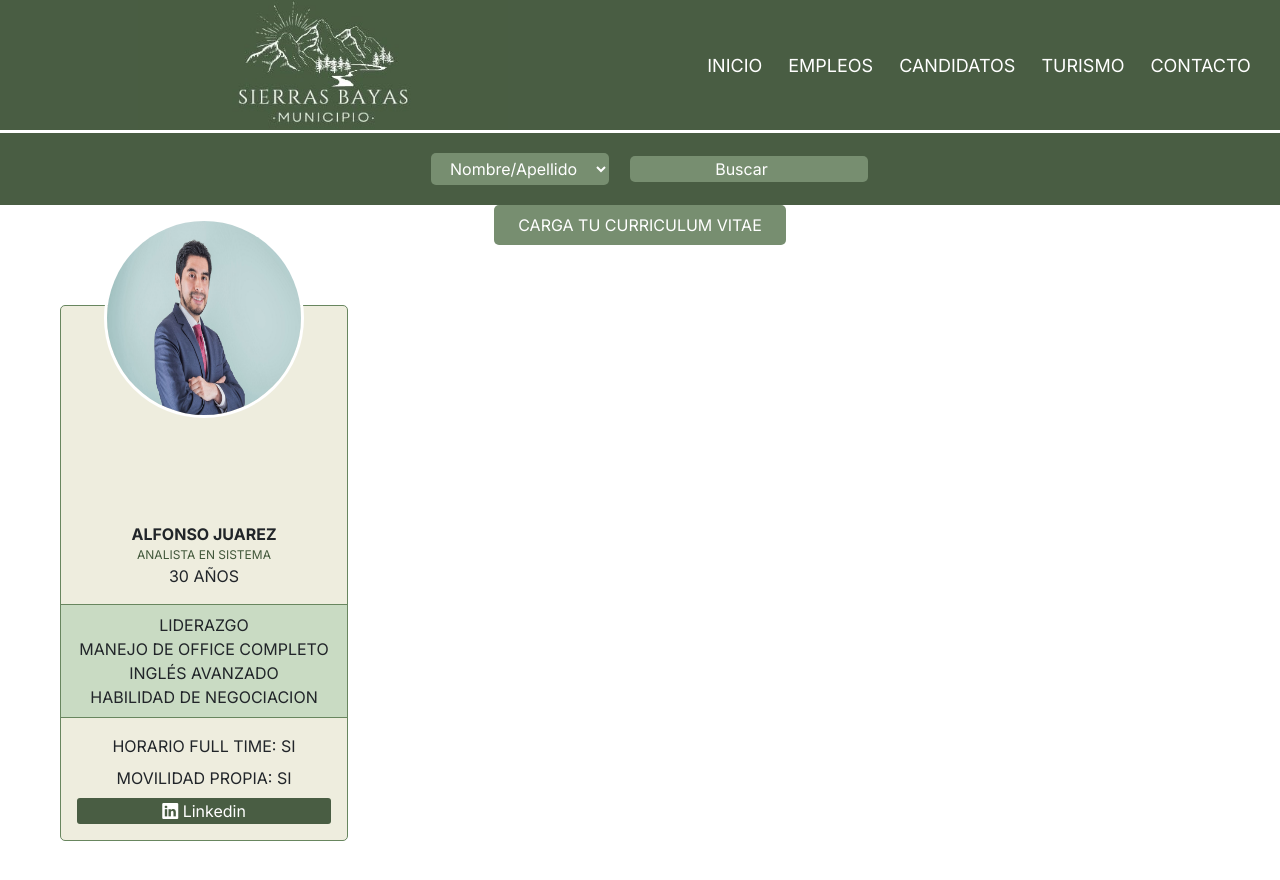
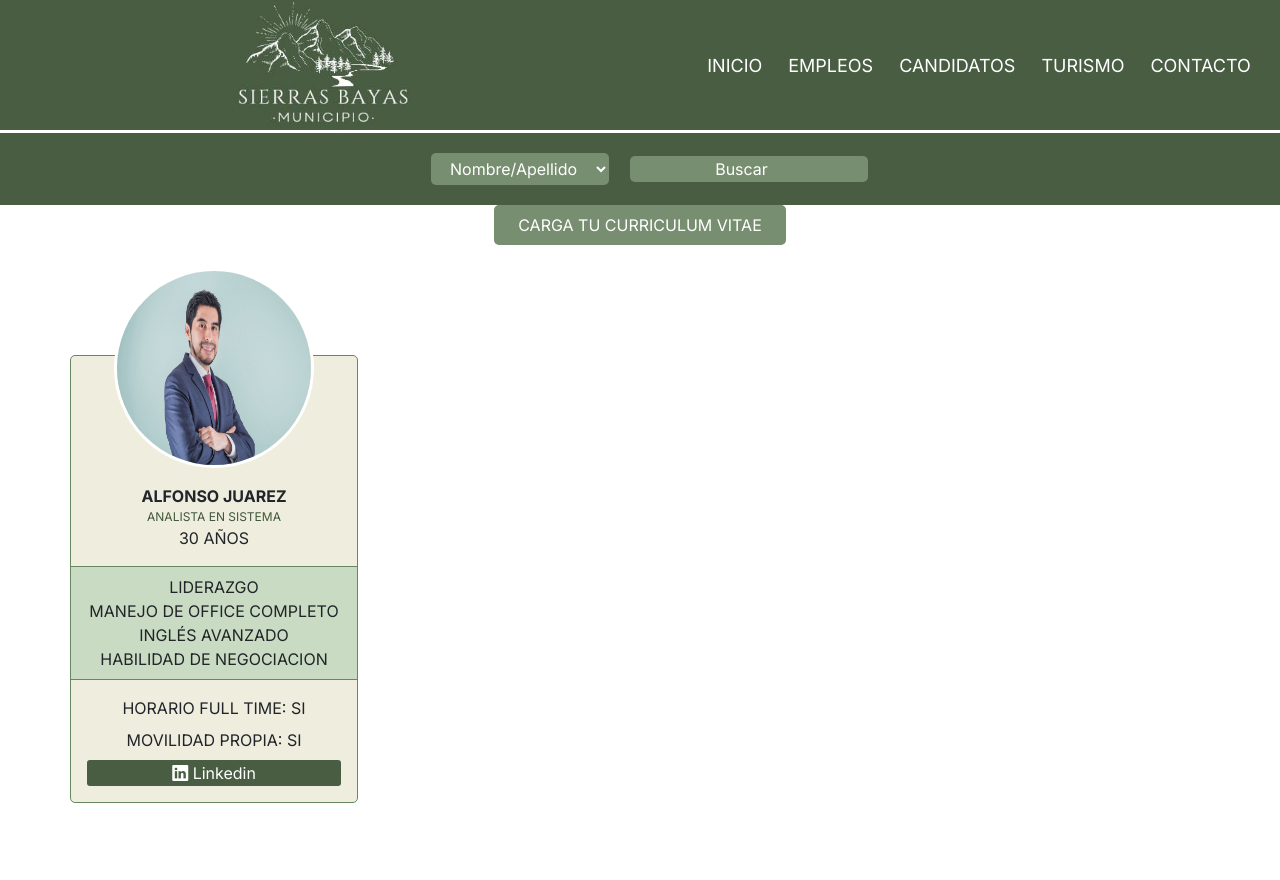
Before and after one commit to AyelenPorqueres/empleos, a Next.js app: page /cardcandidatos in a window 1280 px wide. Shown: the top 880 px of the page. Built offline with nearby package versions, Linux system fonts and the light colour scheme.

Commit message:
corregion cardCandidatos

```diff
--- a/src/app/componentes/cardCandidatos/cardsCandidatos.css
+++ b/src/app/componentes/cardCandidatos/cardsCandidatos.css
@@ -8,6 +8,7 @@
     border-radius: 5px;
     border: 1px solid #68865F;
     text-transform: uppercase;
+    margin: 50px 10px;
 
     .infoPersonal{
         /* margin-top: 6rem; */
@@ -65,3 +66,7 @@ p{
         transform: scale(1.1,1.1);
     }
 }
+
+.contenedorImg {
+    height: 7rem;
+}
--- a/src/app/componentes/cardCandidatos/cardsCandidatos.tsx
+++ b/src/app/componentes/cardCandidatos/cardsCandidatos.tsx
@@ -10,7 +10,9 @@ export const CardCandidatos = (props: any) => {
     <>
       {datos.map((item: Candidatos) => (
         <div className="containerCandidatos">
-          <img src={`imagenes/${item.id}.jpg`} className="imgCard" alt="ALFONSO JUAREZ" />
+          <div className="contenedorImg">
+            <img src={`imagenes/${item.id}.jpg`} className="imgCard" alt="ALFONSO JUAREZ" />
+          </div>
           <div className="infoPersonal">
             <p className="textNombre">{item.nombreCompleto}</p>
             <p className="textEspecializacion">{item.especializacionLaboral}</p>
```
